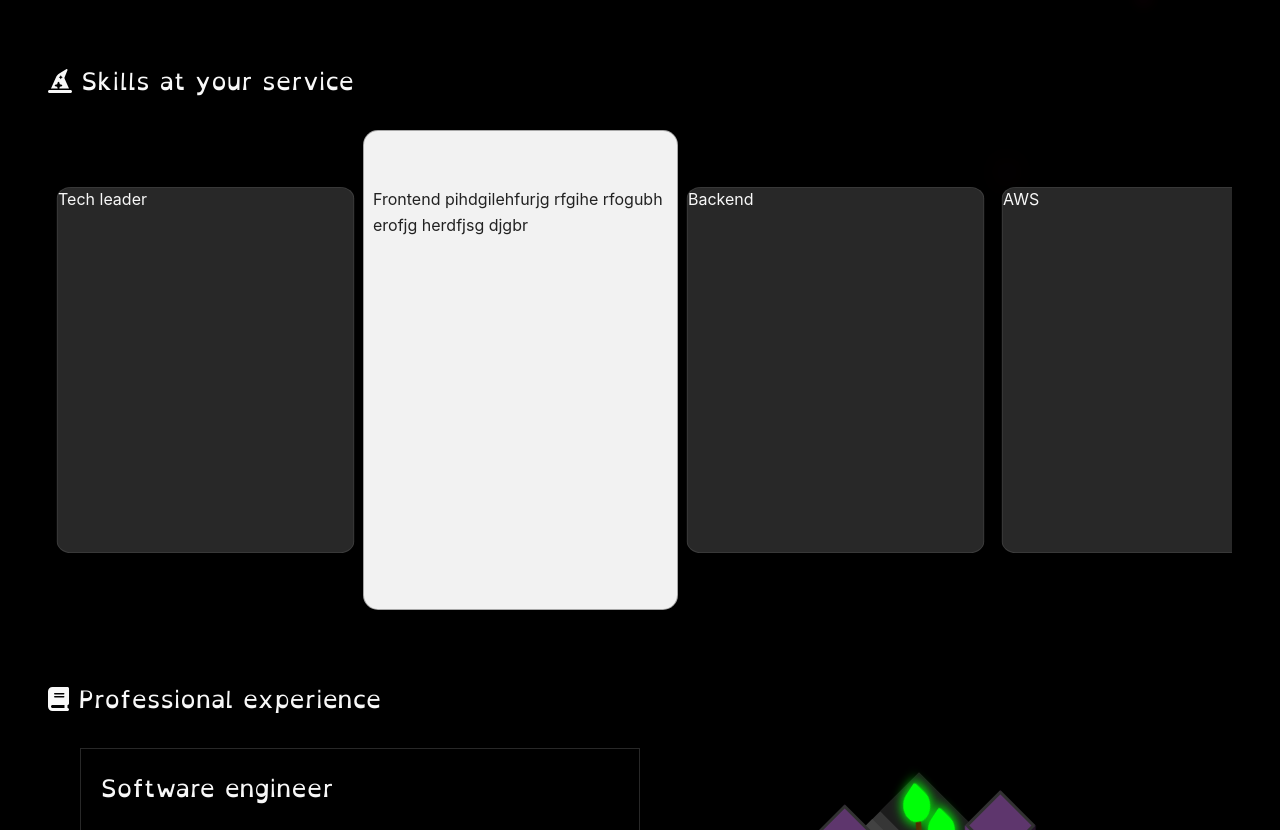
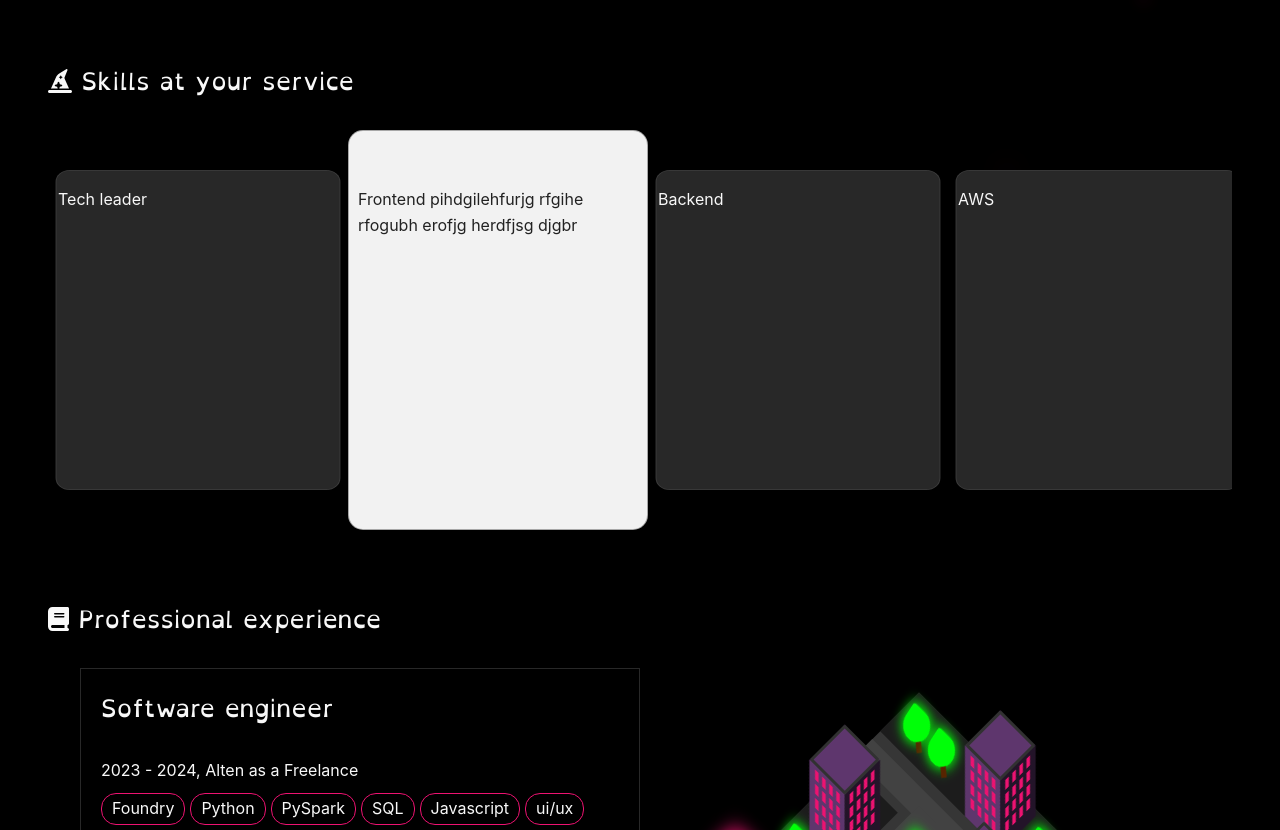
Before and after one commit to angele-henry-dev/LadyRaccoon, a Vue app: page / in a window 1280 px wide. Shown: the part 680-1510 px from the top of the page. Built offline with nearby package versions, Linux system fonts and the light colour scheme.

Commit message:
Improve a bit some details

```diff
--- a/src/components/CarouselCard.vue
+++ b/src/components/CarouselCard.vue
@@ -20,11 +20,11 @@ const props = defineProps(['item'])
   flex: 0 0 auto;
 }
 .card-frame {
-  -webkit-transform: scale(0.9445, 0.7625);
-  transform: scale(0.9445, 0.7625);
+  -webkit-transform: scale(0.95, 0.8);
+  transform: scale(0.95, 0.8);
   transition:
-    background 0.4s cubic-bezier(0.25, 0.46, 0.45, 0.94),
-    -webkit-transform 0.6s cubic-bezier(0.19, 1, 0.22, 1);
+    background 0.4s cubic-bezier(0.25, 0.45, 0.45, 0.9),
+    -webkit-transform 0.6s cubic-bezier(0.2, 1, 0.2, 1);
   background-color: #fff;
 }
 .card-frame,
--- a/src/components/CarouselCards.vue
+++ b/src/components/CarouselCards.vue
@@ -24,28 +24,24 @@ onMounted(() => {
 
   if (!line) return
 
+  const handleMouseLeaveOrUp = () => {
+    isDown = false
+    line.classList.remove('active')
+  }
+
   const handleMouseDown = (e: MouseEvent) => {
     isDown = true
     line.classList.add('active')
     startX = e.pageX - line.offsetLeft
     scrollLeft = line.scrollLeft
   }
-
-  const handleMouseLeaveOrUp = () => {
-    isDown = false
-    line.classList.remove('active')
-    const focusedCard = getFocusedCard(line.scrollWidth)
-    if (focusedCard && focusedCard.id) {
-      selectedIndex.value = +focusedCard.id
-    }
-  }
-
   const handleMouseMove = (e: MouseEvent) => {
     if (!isDown) return
     e.preventDefault()
     const x = e.pageX - line.offsetLeft
     const walk = (x - startX) * 2
     line.scrollLeft = scrollLeft - walk
+    selectCard()
   }
 
   const handleTouchStart = (e: TouchEvent) => {
@@ -53,12 +49,12 @@ onMounted(() => {
     startX = e.touches[0].pageX - line.offsetLeft
     scrollLeft = line.scrollLeft
   }
-
   const handleTouchMove = (e: TouchEvent) => {
     if (!isDown) return
     const x = e.touches[0].pageX - line.offsetLeft
     const walk = (x - startX) * 2
     line.scrollLeft = scrollLeft - walk
+    selectCard()
   }
 
   // Add event listeners for mouse
@@ -87,7 +83,8 @@ onMounted(() => {
 // Functions
 function getFocusedCard(size: number): null | Element {
   const boxes = document.querySelectorAll('.card-item')
-  const focus = (size / boxes.length) * 2 + 15
+  const focus = size / 2
+  //console.log(focus)
 
   let closestBox = null
   let closestDistance = Infinity
@@ -105,6 +102,14 @@ function getFocusedCard(size: number): null | Element {
   })
 
   return closestBox
+}
+
+function selectCard() {
+  if (!cardsContainer.value) return
+  const focusedCard = getFocusedCard(cardsContainer.value.clientWidth)
+  if (focusedCard && focusedCard.id) {
+    selectedIndex.value = +focusedCard.id
+  }
 }
 </script>
 
@@ -137,38 +142,16 @@ function getFocusedCard(size: number): null | Element {
 </template>
 
 <style scoped>
-@media (width > 48em) {
-  .cards-container {
-    --card-width: 360px;
-  }
-}
-@media (width > 48em) {
-  .cards-container {
-    --card-height: 480px;
-  }
-}
-@media (width > 20.3125em) {
-  .cards-container {
-    --card-width: 315px;
-  }
-}
-@media (width < 47.99em) {
-  .cards-container {
-    --card-height: 420px;
-  }
-}
 .cards-container {
+  --card-width: 300px;
+  --card-height: 400px;
   --gap: 10px;
   position: relative;
   width: 100%;
   height: calc(var(--card-height) + 20px);
   margin-bottom: 50px;
   cursor: grab;
-  overflow-x: auto;
-  -webkit-overflow-scrolling: touch;
-  &::-webkit-scrollbar {
-    display: none;
-  }
+  overflow: hidden;
 }
 .cards-container.active {
   cursor: grabbing;
```
